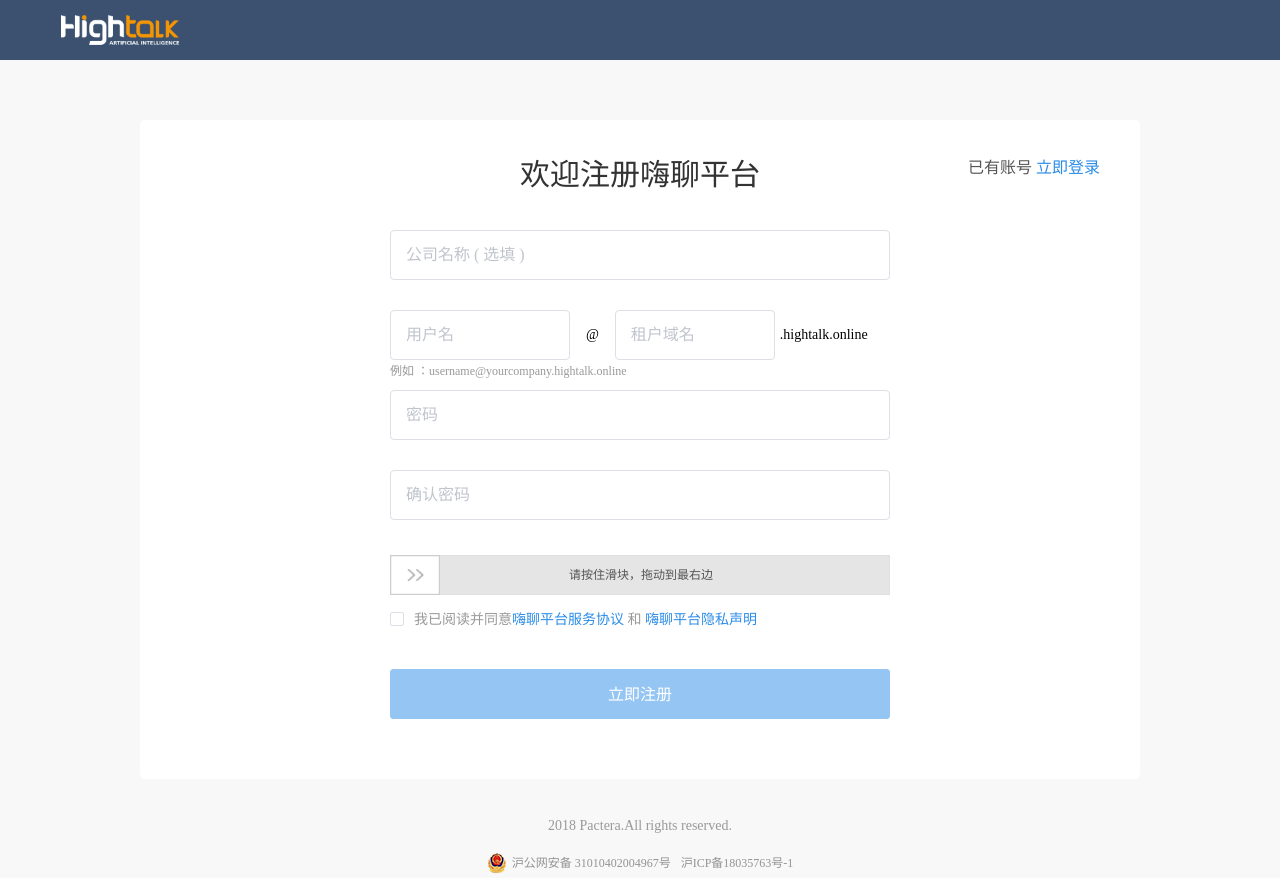
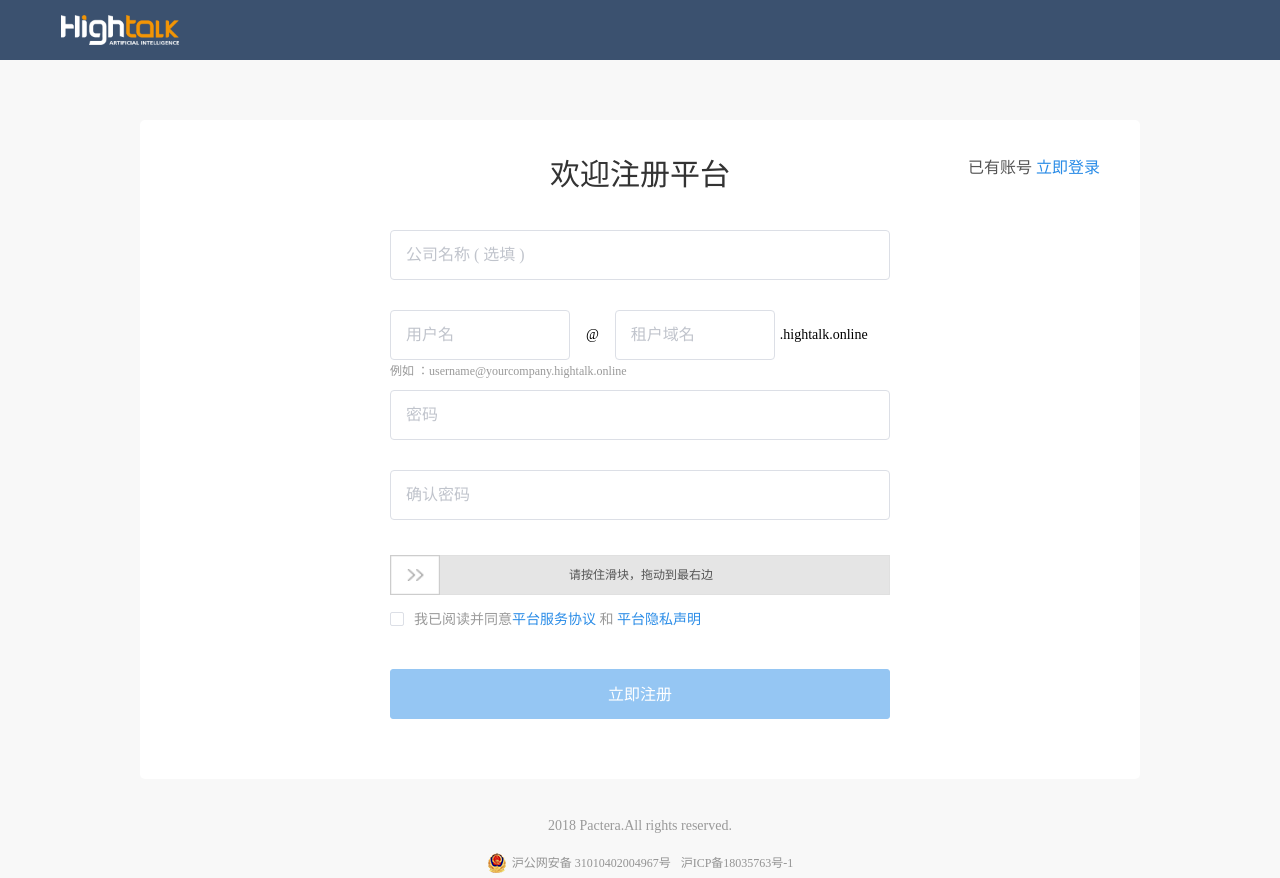
Before and after one commit to Allen8848/highTalk, a Vue app: page /privacyStatement#/register in a window 1280 px wide. Built offline with nearby package versions, Linux system fonts and the light colour scheme.

Commit message:
去掉嗨聊字眼

```diff
--- a/index.html
+++ b/index.html
@@ -1,7 +1,7 @@
 <!DOCTYPE html>
 <html>
 <head>
-    <title>嗨聊平台-注册</title>
+    <title>平台-注册</title>
     <meta charset="utf-8">
     <meta name="viewport" content="width=device-width,initial-scale=1,minimum-scale=1,maximum-scale=1,user-scalable=no">
     <meta http-equiv="X-UA-Compatible" content="IE=EmulateIE10">
@@ -13,7 +13,7 @@
     <script src="./static/slideVerify/jq-slideVerify.js" type="text/javascript" charset="utf-8"></script>
     <script src="./static/md5.min.js"></script>
 
-<!-- dttt-->
+
 </head>
 <body>
 <div id="app"></div>
--- a/src/components/page/privacyStatement.vue
+++ b/src/components/page/privacyStatement.vue
@@ -3,7 +3,7 @@
         <div style="background: #fff;padding: 100px;padding-top: 0;border: 1px solid #e1e1e1"  >
             <div
                 style="height: 60px;line-height: 60px;font-size: 24px;color: #333;text-align: center;border-bottom: 1px solid #e1e1e1;position: relative;">
-                嗨聊平台 - 隐私声明 <span style="position: absolute;right: 0;bottom:-15px;">版本号：2019年1月版</span>
+                平台 - 隐私声明 <span style="position: absolute;right: 0;bottom:-15px;">版本号：2019年1月版</span>
             </div>
 
             <div style="padding-top: 30px;">
@@ -790,7 +790,7 @@ color:#656972;mso-font-kerning:0pt">   </span></p>
 
         },
         mounted() {
-            document.getElementsByTagName("title")[0].innerText = '嗨聊平台-隐私声明';
+            document.getElementsByTagName("title")[0].innerText = '平台-隐私声明';
 
             document.oncontextmenu = new Function("event.returnValue=false");
             document.onselectstart = new Function("event.returnValue=false");
--- a/src/components/page/register.vue
+++ b/src/components/page/register.vue
@@ -15,7 +15,7 @@
                 </div>
                 <div class="ms-title">
                     <div class="ms-title-l">
-                        欢迎注册嗨聊平台
+                        欢迎注册平台
                     </div>
                 </div>
                 <el-form :model="ruleForm" label-width="0px" class="ms-content demo-ruleForm">
@@ -157,8 +157,8 @@
                         <el-checkbox :disabled="register" v-model="ruleForm.reader" style="color: #999">我已阅读并同意
                         </el-checkbox>
                         <span style="color: #999">  <span style="color: #2a8ce7;cursor: pointer" @click="open()"
-                                                          id="test">嗨聊平台服务协议</span> 和 <span
-                            style="color: #2a8ce7;cursor: pointer" @click="open2('/test')">嗨聊平台隐私声明 </span></span>
+                                                          id="test">平台服务协议</span> 和 <span
+                            style="color: #2a8ce7;cursor: pointer" @click="open2('/test')">平台隐私声明 </span></span>
                     </div>
 
 
--- a/src/components/page/serviceAgreement.vue
+++ b/src/components/page/serviceAgreement.vue
@@ -3,7 +3,7 @@
         <div style="background: #fff;padding: 100px;padding-top: 0;border: 1px solid #e1e1e1">
             <div
                 style="height: 60px;line-height: 60px;font-size: 24px;color: #333;text-align: center;border-bottom: 1px solid #e1e1e1;position: relative;">
-                嗨聊平台 - 服务协议    <span style="position: absolute;right: 0;bottom:-15px;">版本号：2019年1月版</span>
+                平台 - 服务协议    <span style="position: absolute;right: 0;bottom:-15px;">版本号：2019年1月版</span>
             </div>
 
             <div style="padding-top: 30px;">
@@ -848,7 +848,7 @@ mso-fareast-font-family:宋体;color:#656972;mso-font-kerning:0pt">   </span></p
 
         },
         mounted() {
-            document.getElementsByTagName("title")[0].innerText = '海聊平台-服务协议';
+            document.getElementsByTagName("title")[0].innerText = '平台-服务协议';
             document.oncontextmenu = new Function("event.returnValue=false");
             document.onselectstart = new Function("event.returnValue=false");
         }
```
Also changed, not shown: src/api/getdata.js (line endings or trailing spaces), 1 other file (tests, documents, lock files or other folders).
